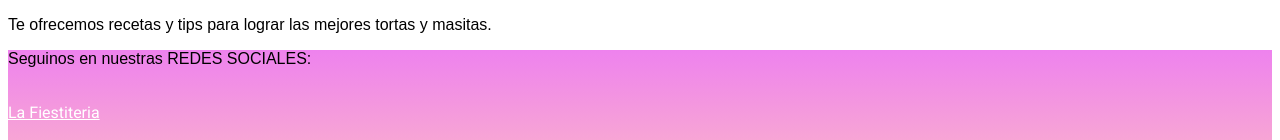
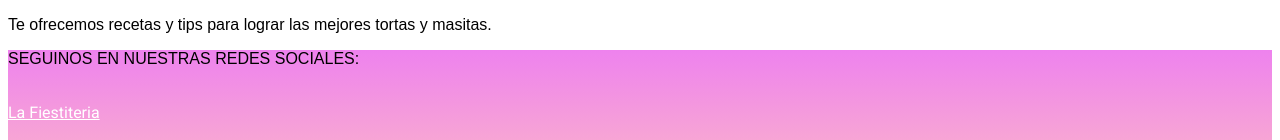
Before and after one commit to MarilinaCagni/mi_repositorio, a website: page index.html in a window 1280 px wide. Shown: the part 1763-1903 px from the top of the page. Drawn offline with nearby package versions, Linux system fonts and the light colour scheme.

Commit message:
modifique letras en footer

```diff
--- a/index.html
+++ b/index.html
@@ -78,7 +78,7 @@
 
 
         <footer class="footer">
-            <p class="footer__parrafo">Seguinos en nuestras REDES SOCIALES: </p>
+            <p class="footer__parrafo">SEGUINOS EN NUESTRAS REDES SOCIALES: </p>
               <div class="redes__facebook"><br><a href="https://www.facebook.com/La-Fiestiter%C3%ADa-2138099029842922" style="color:white;"><i class="fa fa-facebook-official" aria-hidden="true"></i>La Fiestiteria</a></li></div>
                <div class="redes__instagram"><br><a href="https://www.instagram.com/la_fiestiteria/?hl=es-la" style="color:white;"><i class="fa fa-instagram" aria-hidden="true"></i>La_Fiestiteria</a></div>
             </div>
```
